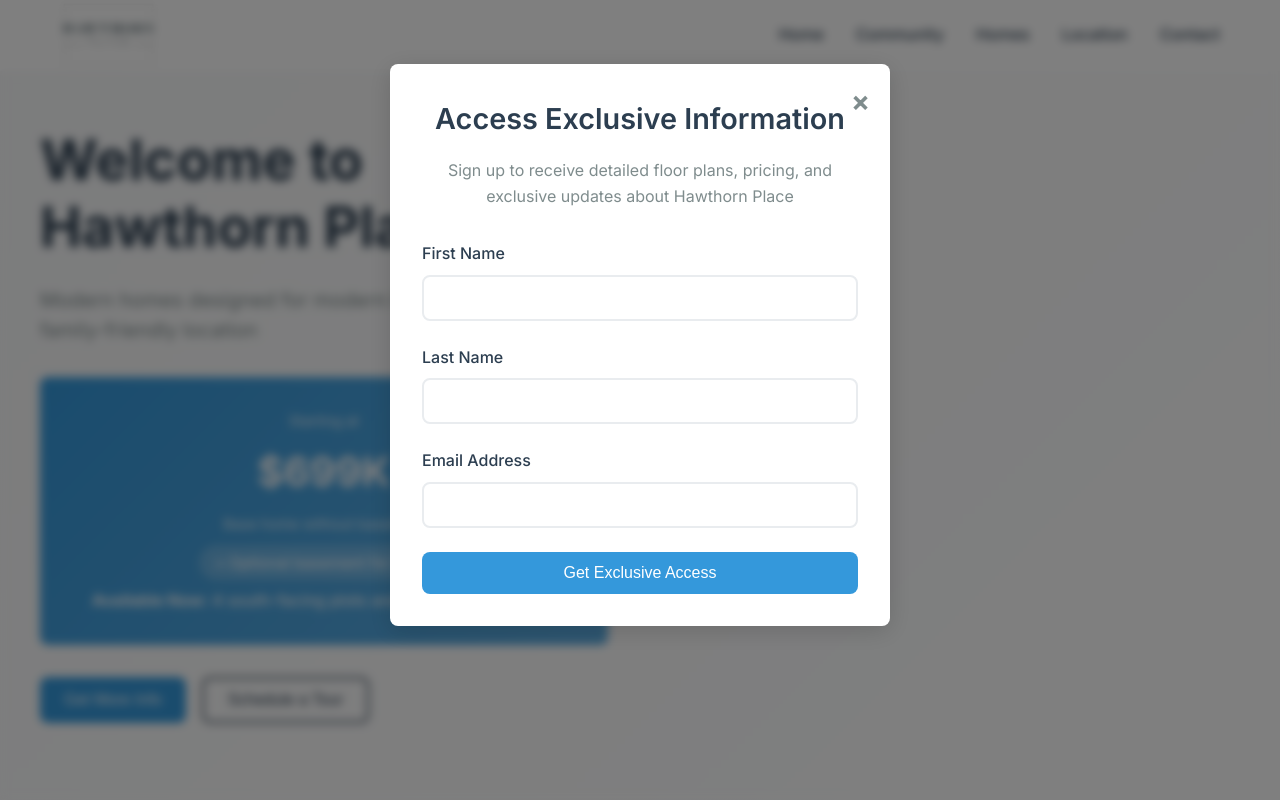
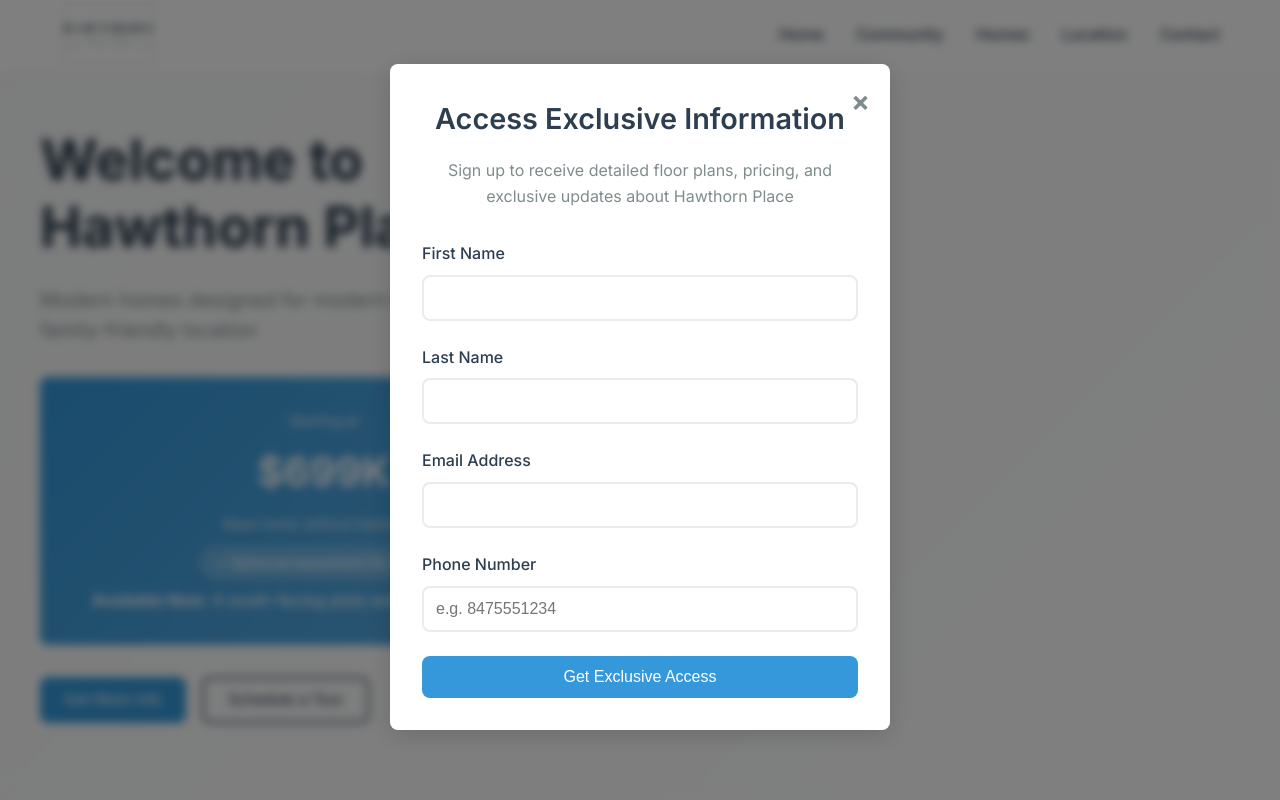
Before and after one commit to SurajRaju2008/temp, a plain HTML site: page index.html in a window 1280 px wide. Shown: the top 800 px of the page. Drawn offline with Linux system fonts and the light colour scheme.

Commit message:
Update index.html

```diff
--- a/index.html
+++ b/index.html
@@ -274,6 +274,10 @@
             <label for="email">Email Address</label>
             <input type="email" id="email" name="email" required>
           </div>
+          <div class="form-group">
+            <label for="phone">Phone Number</label>
+            <input type="tel" id="phone" name="phone" required pattern="[0-9]{10}" placeholder="e.g. 8475551234">
+          </div>
           <input type="hidden" name="_next" value="https://chikotirealestate.com">
           <input type="hidden" name="_captcha" value="false">
           <button type="submit" class="btn btn-primary btn-full">Get Exclusive Access</button>
```
